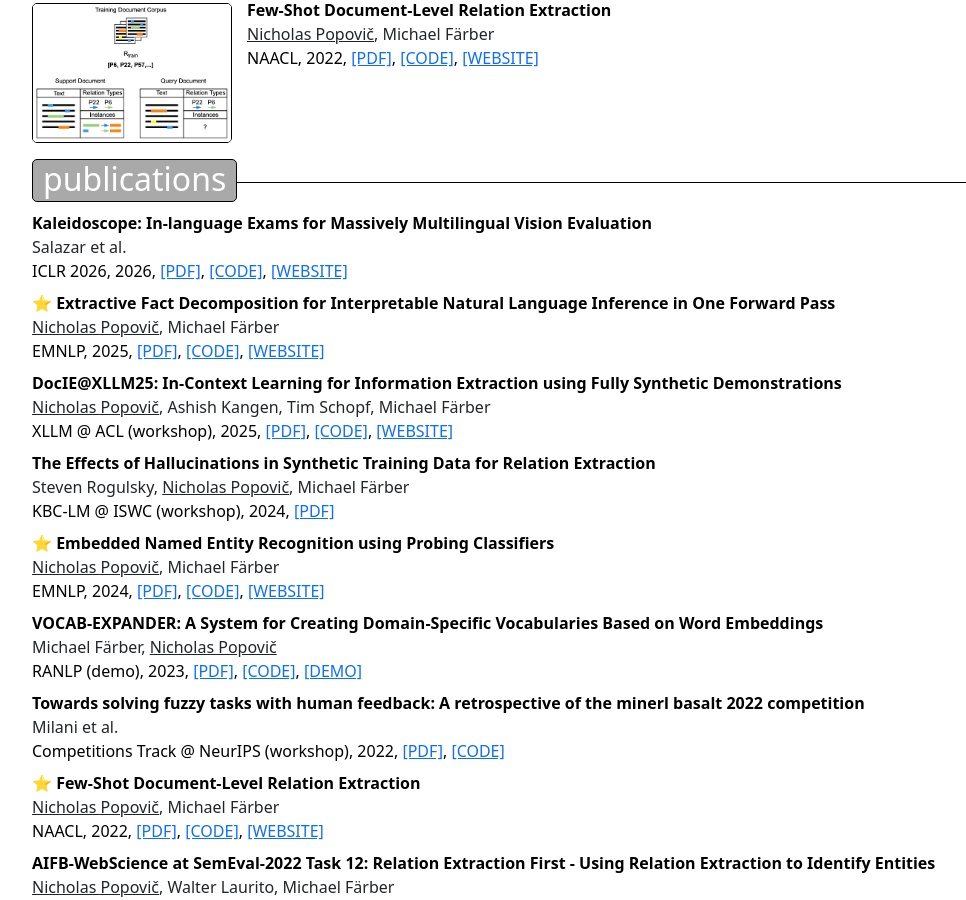
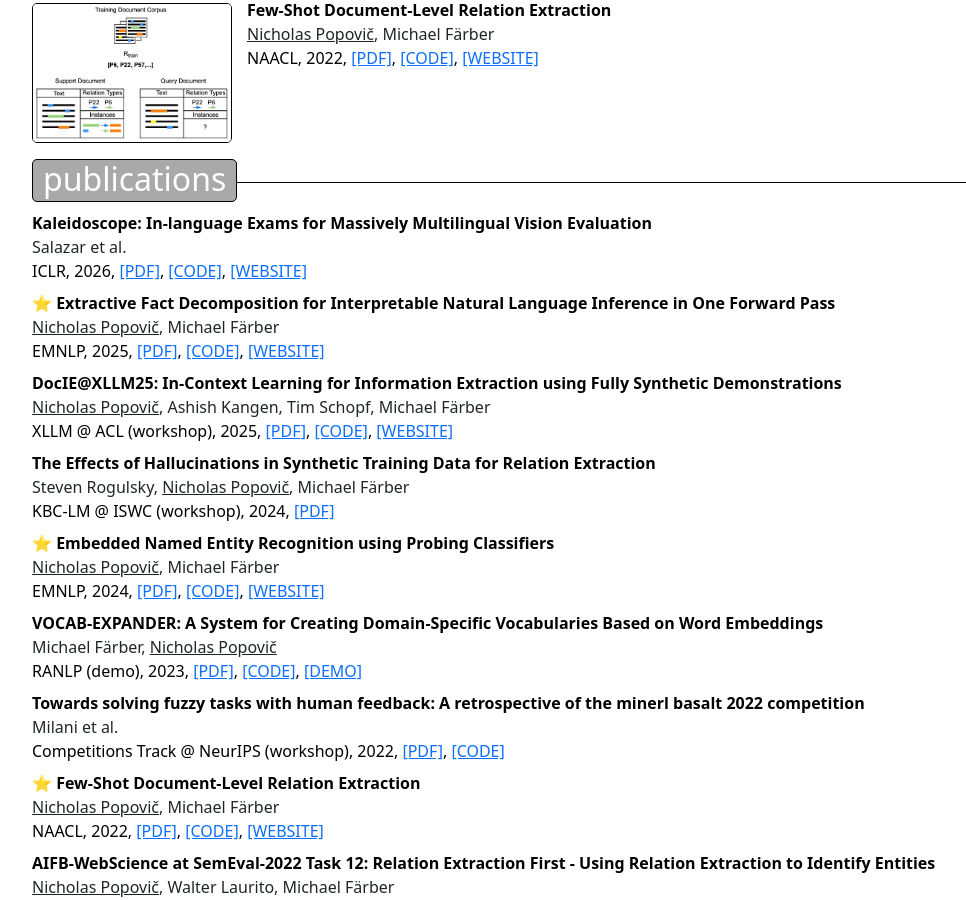
Before and after one commit to nicpopovic/nicpopovic.github.io, a Jekyll site: the page built from index.md, in a window 1280 px wide and 900 px high, scrolled down 1012 px. Shown: the whole window, without its empty margins (96-1062 px from the left). Built offline with Jekyll 4.4.1, drawn with Linux system fonts in a browser that asks for light colours.

Commit message:
fix to venue format

```diff
--- a/_data/publications.yml
+++ b/_data/publications.yml
@@ -1,7 +1,7 @@
 - title: "Kaleidoscope: In-language Exams for Massively Multilingual Vision Evaluation"
   authors: "Salazar et al."
   year: "2026"
-  venue: "ICLR 2026"
+  venue: "ICLR"
   pdf_link: "https://arxiv.org/pdf/2504.07072"
   type: "long"
   spotlight: false
```
